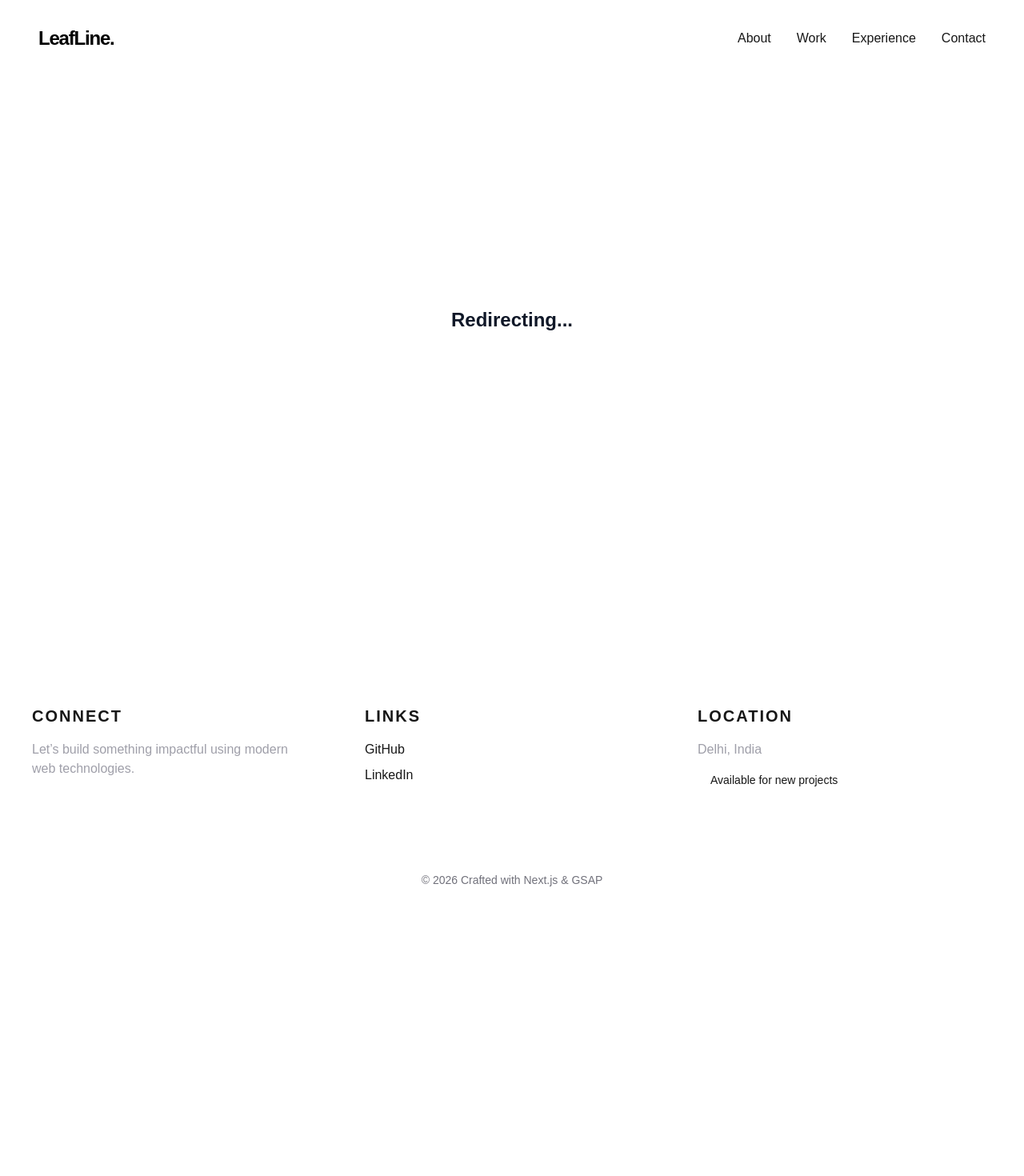
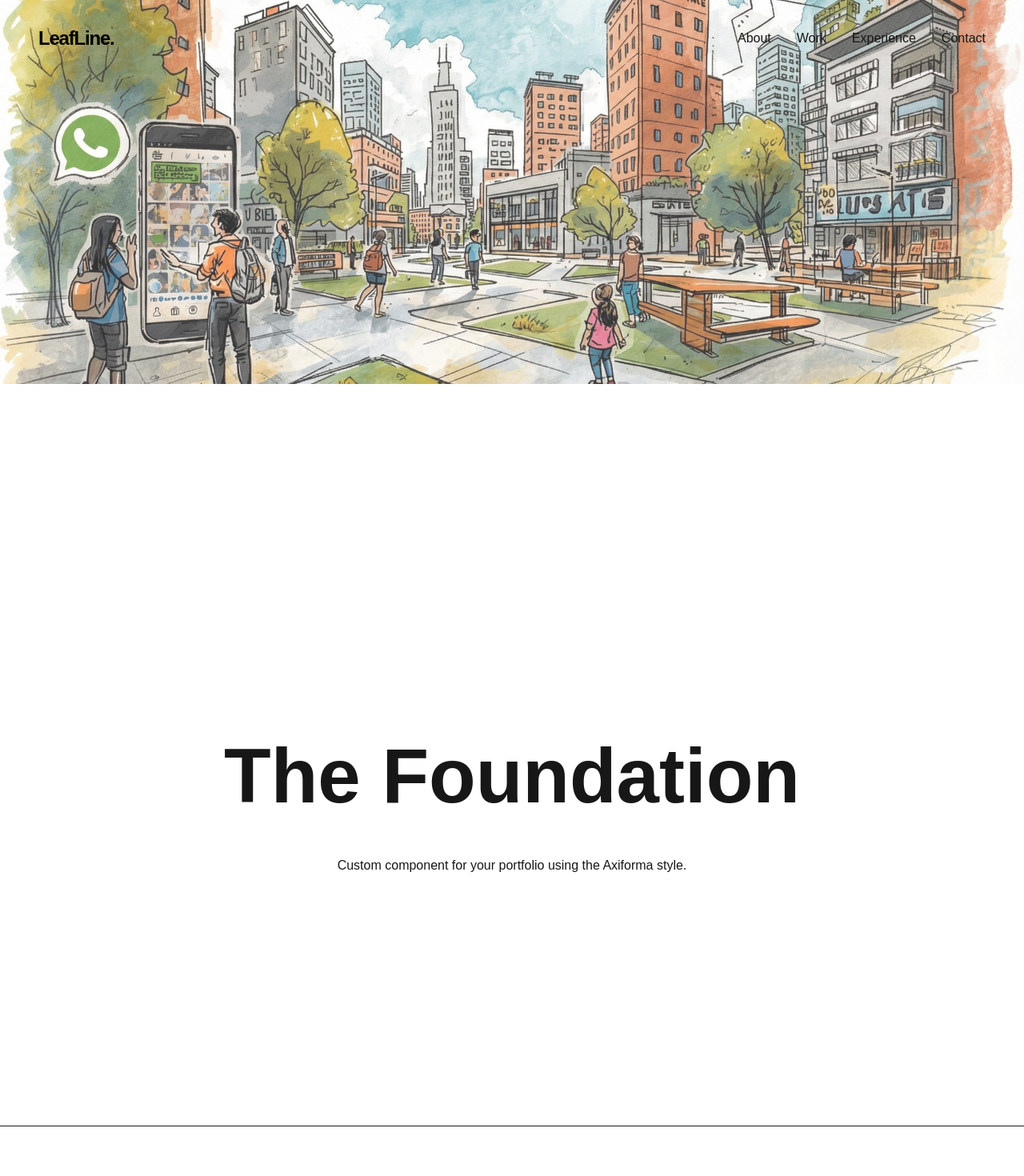
Before and after one commit to Anshikajain08/LeafLinee, a Next.js app: page / in a window 1280 px wide. Before the commit this address had no page. Shown: the top 1470 px of the page at 80% size. Before the commit the page ends 1134 px from the top, so only its background shows below. Built offline with nearby package versions, Linux system fonts and the light colour scheme.

Commit message:
Homepage layout added

```diff
--- a/app/page.tsx
+++ b/app/page.tsx
@@ -1,13 +1,12 @@
-import { Gatekeeper } from '@/components/Gatekeeper'
+import PinnedHorizontalScroll from "@/components/InfiniteLoopPanels";
+import ParallaxImage from "@/components/ParallaxImage";
+
 
 export default function Home() {
   return (
-    <Gatekeeper>
-      <div className="flex items-center justify-center min-h-screen">
-        <div className="text-center">
-          <h1 className="text-2xl font-bold text-gray-900">Redirecting...</h1>
-        </div>
-      </div>
-    </Gatekeeper>
+    <>
+      <ParallaxImage src={"/About-1.jpeg"} alt={"Hero Image"}/>
+      <PinnedHorizontalScroll />
+    </>
   )
 }
--- /dev/null
+++ b/components/InfiniteLoopPanels.tsx
@@ -0,0 +1,73 @@
+"use client";
+import React, { useLayoutEffect, useRef } from "react";
+import gsap from "gsap";
+import { ScrollTrigger } from "gsap/ScrollTrigger";
+
+gsap.registerPlugin(ScrollTrigger);
+
+const StackedSections = () => {
+  const containerRef = useRef<HTMLDivElement>(null);
+
+  useLayoutEffect(() => {
+    const context = gsap.context(() => {
+      const panels = gsap.utils.toArray(".panel");
+
+      panels.forEach((panel: any, i) => {
+        ScrollTrigger.create({
+          trigger: panel,
+          start: "top top",
+          pin: i !== panels.length - 1,
+          pinSpacing: false, // This allows the next panel to overlap
+          snap: 1 / (panels.length - 1), // Optional: snaps to the panel
+        });
+
+        if (i < panels.length - 1) {
+          gsap.to(panel.querySelector(".panel-content"), {
+            y: -50,
+            opacity: 0,
+            scale: 0.9,
+            ease: "none",
+            scrollTrigger: {
+              trigger: panel,
+              start: "top top",
+              end: "bottom top",
+              scrub: true,
+            },
+          });
+        }
+      });
+    }, containerRef);
+
+    return () => context.revert();
+  }, []);
+
+  const sections = [
+    { title: "The Foundation", color: "bg-rich-black", text: "text-anti-flash", border: "border-bangladesh-green" },
+    { title: "The Growth", color: "bg-dark-green", text: "text-mountain-meadow", border: "border-caribbean-green" },
+    { title: "The Peak", color: "bg-bangladesh-green", text: "text-caribbean-green", border: "border-anti-flash" },
+  ];
+
+  return (
+    <main ref={containerRef} className="bg-rich-black">
+      {sections.map((section, index) => (
+        <section
+          key={index}
+          className={`panel h-screen w-full flex items-center justify-center border-b ${section.color} ${section.border}`}
+          style={{ zIndex: index, position: "relative" }}
+        >
+          <div className="panel-content text-center px-10">
+            <h1 className={`text-6xl md:text-8xl font-bold mb-4 ${section.text}`}>
+              {section.title}
+            </h1>
+            <div className={`h-1 w-24 mx-auto bg-caribbean-green`} />
+            <p className="mt-8 text-anti-flash/70 max-w-md mx-auto">
+              Custom component for your portfolio using the Axiforma style.
+            </p>
+          </div>
+        </section>
+      ))}
+    </main>
+  );
+};
+
+export default StackedSections;
--- /dev/null
+++ b/components/ParallaxImage.tsx
@@ -0,0 +1,51 @@
+"use client";
+
+import { useRef } from "react";
+import Image from "next/image";
+import gsap from "gsap";
+import { useGSAP } from "@gsap/react";
+import { ScrollTrigger } from "gsap/ScrollTrigger";
+
+if (typeof window !== "undefined") {
+  gsap.registerPlugin(ScrollTrigger);
+}
+
+interface ParallaxImageProps {
+  src: string;
+  alt: string;
+}
+
+export default function ParallaxImage({ src, alt }: ParallaxImageProps) {
+  const container = useRef(null);
+
+  useGSAP(
+    () => {
+      gsap.from(container.current, {
+        scrollTrigger: {
+          trigger: container.current,
+          start: "top 85%",
+          toggleActions: "play none none reverse",
+        },
+        y: 50,
+        opacity: 0,
+        duration: 1.2,
+        ease: "power3.out",
+      });
+    },
+    { scope: container }
+  );
+
+  return (
+    <section
+      ref={container}
+      className="w-full h-[60vh] relative mb-32 overflow-hidden rounded-sm bg-pine"
+    >
+      <Image
+        src={src}
+        alt={alt}
+        fill
+        className="object-cover opacity-80 hover:scale-105 transition-transform duration-700 ease-out"
+      />
+    </section>
+  );
+}
--- a/package.json
+++ b/package.json
@@ -11,6 +11,7 @@
   "dependencies": {
     "@gsap/react": "^2.1.2",
     "@supabase/supabase-js": "^2.93.3",
+    "lucide-react": "^0.563.0",
     "next": "16.1.6",
     "react": "19.2.3",
     "react-dom": "19.2.3"
```
Also changed, not shown: 1 other file (tests, documents, lock files or other folders).
